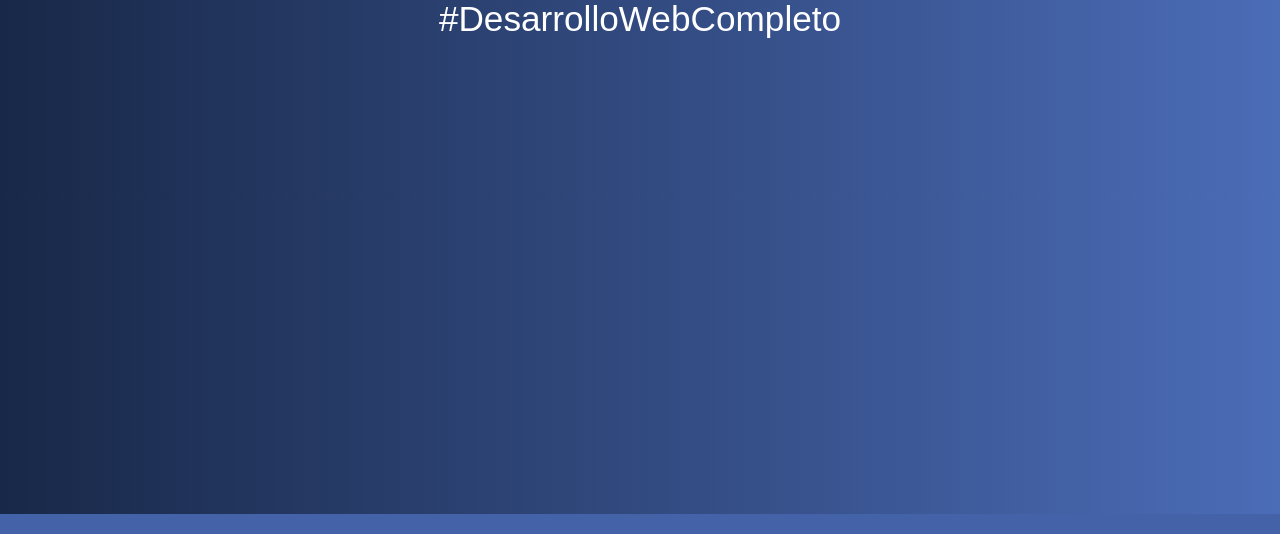
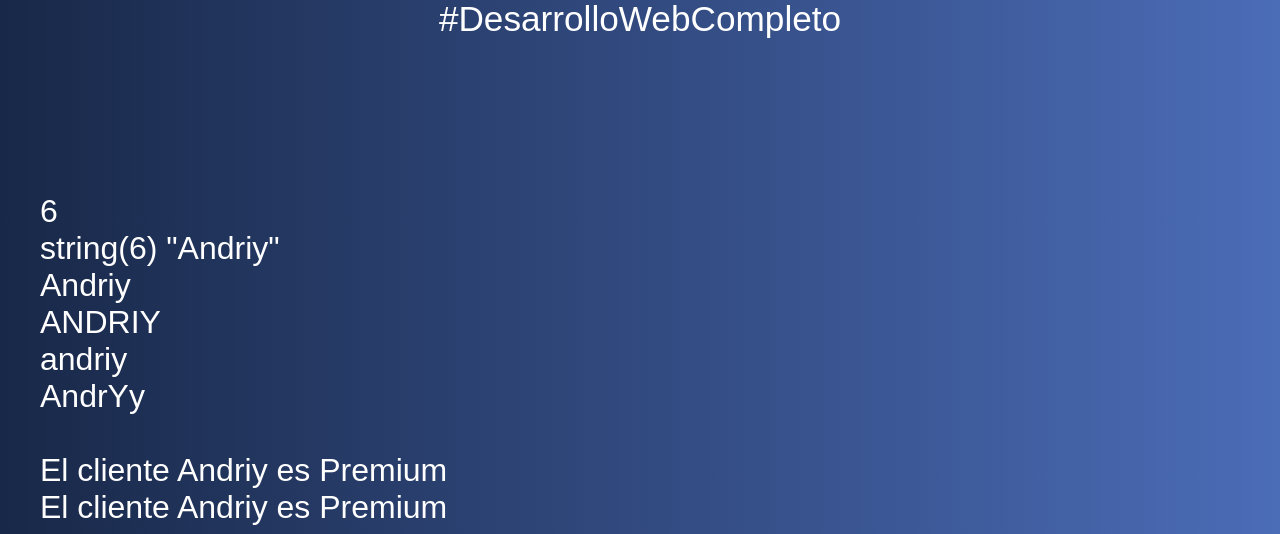
Before and after one commit to andriy-koz/Fundamentos-PHP, a PHP site: page /07-string-methods.php in a window 1280 px wide. Shown: the part 286-820 px from the top of the page. Run offline with PHP 8.4, Linux system fonts and the light colour scheme.

Commit message:
funciones de cadenas de texto

```diff
--- a/07-string-methods.php
+++ b/07-string-methods.php
@@ -1,6 +1,42 @@
 <?php include 'includes/header.php';
 
+// crea variable para cliente
+$nombreCliente = "Andriy";
 
+// extension de un string | 2 métodos
+echo strlen($nombreCliente);
+echo "</br>";
 
+echo var_dump($nombreCliente);
+echo "</br>";
+
+// eliminar espacios en blanco
+$nombreClienteEspacios = "   Andriy  ";
+echo trim($nombreClienteEspacios);
+echo "</br>";
+
+// convertir a mayusculas
+echo strtoupper($nombreCliente);
+echo "</br>";
+
+// convertir a minusculas
+echo strtolower($nombreCliente);
+echo "</br>";
+
+// reemplazar un valor de una cadena de texto
+echo str_replace("i", "Y", $nombreCliente);
+echo "</br>";
+
+// comprobar existencia de un valor dentro de una cadena de texto
+echo strpos("d", $nombreCliente);
+echo "</br>";
+
+// concatenar variables y string | 2 métodos
+$tipoCliente = "Premium";
+
+echo "El cliente " . $nombreCliente . " es " . $tipoCliente;
+echo "</br>";
+echo "El cliente {$nombreCliente} es {$tipoCliente}";
+echo "</br>";
 
 include 'includes/footer.php';
```
